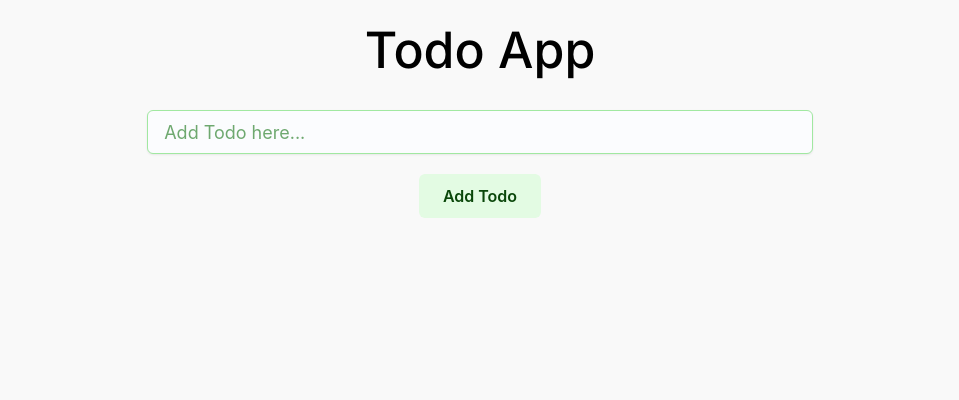
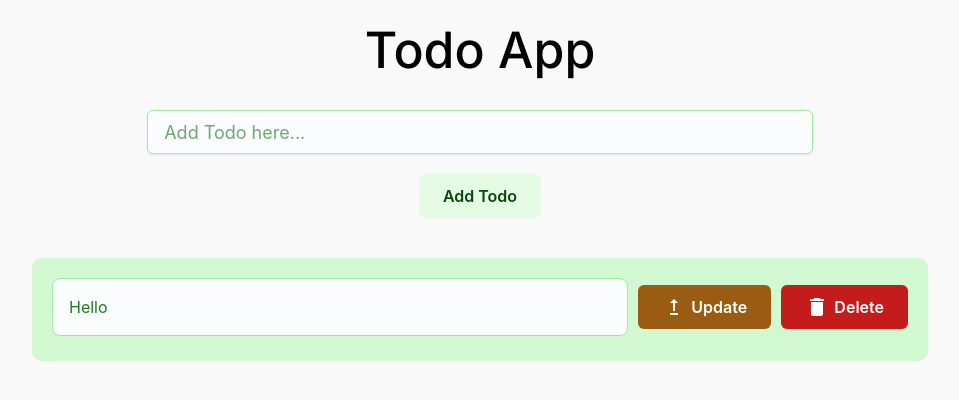
Before and after one commit to Tusharjagi/Todo, a React (Create React App) app: page / in a window 1280 px wide. Shown: the top 400 px of the page, without its empty margins (160-1119 px from the left). Built offline with nearby package versions, Linux system fonts and the light colour scheme.

Commit message:
add show todo items

```diff
--- a/src/App.jsx
+++ b/src/App.jsx
@@ -1,12 +1,14 @@
 import React from "react";
 import Header from "./components/Header";
 import AddTodo from "../src/components/AddTodo/index";
+import ShowTodo from "./components/ShowTodos";
 
 function App() {
   return (
     <>
       <Header />
       <AddTodo />
+      <ShowTodo />
     </>
   );
 }
--- a/src/common/textConst.js
+++ b/src/common/textConst.js
@@ -2,4 +2,6 @@ export const textConst = {
   todoApp: "Todo App",
   addTodo: "Add Todo",
   here: "here",
+  delete: "Delete",
+  update: "Update",
 };
--- /dev/null
+++ b/src/components/ShowTodos/TodoCard.jsx
@@ -0,0 +1,16 @@
+import React from "react";
+import Card from "@mui/joy/Card";
+import { Grid } from "@mui/material";
+import styles from "../styles/todoCard.module.scss";
+import { isMobileDevice } from "../../common/common";
+
+const TodoCard = () => {
+  const isMobile = isMobileDevice();
+  return (
+    <Grid className={isMobile ? styles.card_mobile : styles.card_desktop}>
+      <Card color="success">Hello</Card>
+    </Grid>
+  );
+};
+
+export default TodoCard;
--- /dev/null
+++ b/src/components/ShowTodos/deleteButton.jsx
@@ -0,0 +1,23 @@
+import React from "react";
+import { Grid } from "@mui/material";
+import DeleteIcon from "@mui/icons-material/Delete";
+import CustomButton from "../common/CustomButton";
+import { textConst } from "../../common/textConst";
+import { isMobileDevice } from "../../common/common";
+
+const DeleteButton = () => {
+  const isMobile = isMobileDevice();
+  return (
+    <Grid>
+      <CustomButton
+        size="lg"
+        text={!isMobile && textConst.delete}
+        color="danger"
+        icon={<DeleteIcon />}
+        isMobile={isMobile}
+      />
+    </Grid>
+  );
+};
+
+export default DeleteButton;
--- /dev/null
+++ b/src/components/ShowTodos/index.jsx
@@ -0,0 +1,28 @@
+import React from "react";
+import { Grid } from "@mui/material";
+import styles from "../styles/showTodo.module.scss";
+import { isMobileDevice } from "../../common/common";
+import TodoCard from "./TodoCard";
+import DeleteButton from "./deleteButton";
+import UpdateButton from "./updateButton";
+
+const ShowTodo = () => {
+  const isMobile = isMobileDevice();
+  return (
+    <Grid
+      className={
+        isMobile
+          ? styles.show_todo_wrapper_mobile
+          : styles.show_todo_wrapper_desktop
+      }
+    >
+      <Grid className={styles.todo_items}>
+        <TodoCard />
+        <UpdateButton />
+        <DeleteButton />
+      </Grid>
+    </Grid>
+  );
+};
+
+export default ShowTodo;
--- /dev/null
+++ b/src/components/ShowTodos/updateButton.jsx
@@ -0,0 +1,23 @@
+import React from "react";
+import { Grid } from "@mui/material";
+import UpgradeIcon from "@mui/icons-material/Upgrade";
+import CustomButton from "../common/CustomButton";
+import { textConst } from "../../common/textConst";
+import { isMobileDevice } from "../../common/common";
+
+const UpdateButton = () => {
+  const isMobile = isMobileDevice();
+  return (
+    <Grid>
+      <CustomButton
+        size="lg"
+        text={!isMobile && textConst.update}
+        color="warning"
+        icon={<UpgradeIcon />}
+        isMobile={isMobile}
+      />
+    </Grid>
+  );
+};
+
+export default UpdateButton;
--- a/src/components/common/CustomButton.jsx
+++ b/src/components/common/CustomButton.jsx
@@ -1,9 +1,25 @@
 import React from "react";
 import { Button } from "@mui/joy";
+import styles from "../styles/customButton.module.scss";
 
-const CustomButton = ({ color, size, variant, text, onClick }) => {
+const CustomButton = ({
+  color,
+  size,
+  variant,
+  text,
+  onClick,
+  icon,
+  isMobile,
+}) => {
   return (
-    <Button color={color} size={size} variant={variant} onClick={onClick}>
+    <Button
+      color={color}
+      size={size}
+      variant={variant}
+      onClick={onClick}
+      className={!isMobile && styles.custom_button}
+    >
+      {icon}
       {text}
     </Button>
   );
--- /dev/null
+++ b/src/components/styles/customButton.module.scss
@@ -0,0 +1,5 @@
+.custom_button {
+  & svg {
+    margin-right: 5px;
+  }
+}
--- /dev/null
+++ b/src/components/styles/showTodo.module.scss
@@ -0,0 +1,24 @@
+@import "../../styles/_colors";
+
+.show_todo_wrapper {
+  border-radius: 10px;
+  padding: 20px;
+  background-color: $lightGreen;
+}
+
+.show_todo_wrapper_desktop {
+  @extend .show_todo_wrapper;
+  margin: 10px 15%;
+}
+
+.show_todo_wrapper_mobile {
+  @extend .show_todo_wrapper;
+  margin: 10px 1%;
+}
+
+.todo_items {
+  justify-content: space-between;
+  align-items: center;
+  display: flex;
+  margin-bottom: 5px;
+}
--- /dev/null
+++ b/src/components/styles/todoCard.module.scss
@@ -0,0 +1,7 @@
+.card_desktop {
+  min-width: calc(100% - 280px);
+}
+
+.card_mobile {
+  min-width: calc(100% - 170px);
+}
--- a/src/styles/__colors.scss
+++ b/src/styles/__colors.scss
@@ -1 +1,2 @@
 $lightestGrey: #f9f9f9;
+$lightGreen: #d2f8d2;
```
